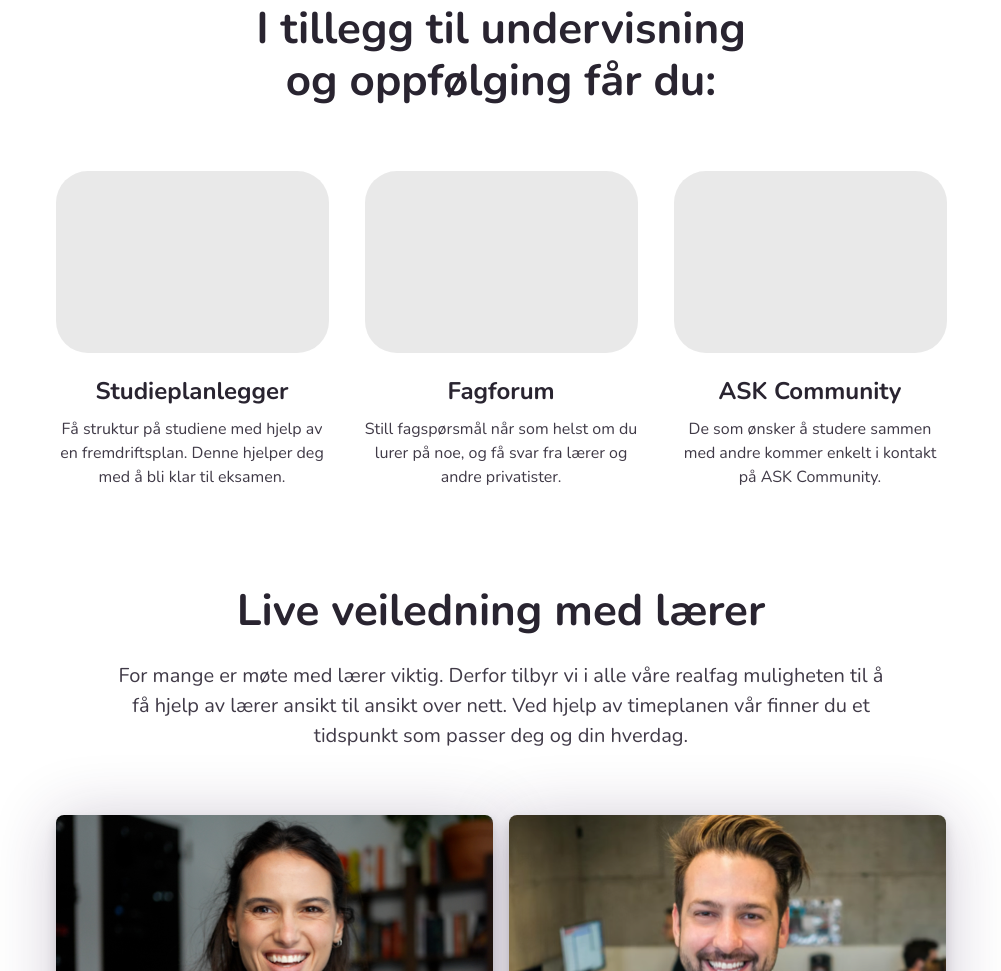
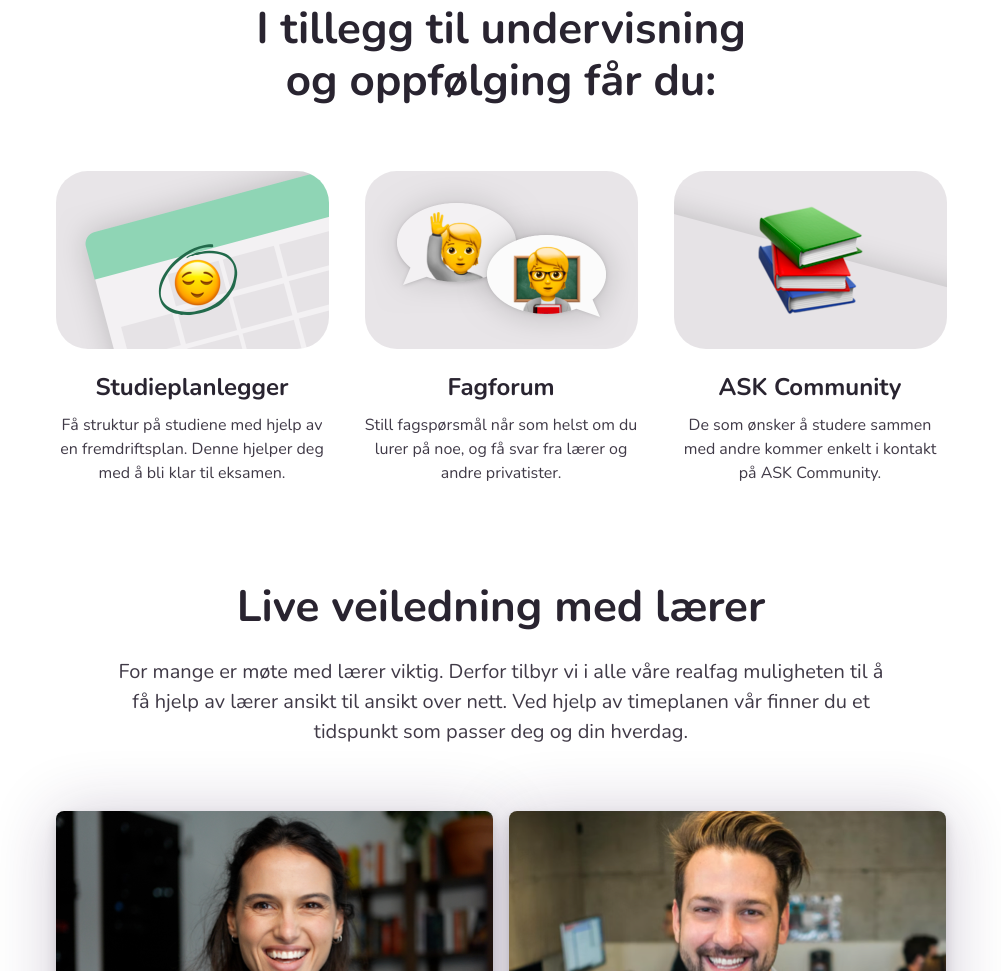
Before and after one commit to breadshaker/asksalgsside, a plain HTML site: page index.html in a window 1280 px wide. Shown: the part 3214-4185 px from the top of the page, without its empty margins (139-1140 px from the left). Drawn offline with nearby package versions, Linux system fonts and the light colour scheme.

Commit message:
Nye bilder til features

```diff
--- a/index.html
+++ b/index.html
@@ -315,7 +315,7 @@
     <div class="features-columns">
 
         <div class="features-col">
-            <img src="img/dummy.jpg" alt="" class="features-col__image">
+            <img src="img/feature_studieplanlegger.png" alt="" class="features-col__image">
             <h3 class="features-col__headline">Studieplanlegger</h3>
             <div class="features-col__body">
                 <p>Få struktur på studiene med hjelp av en fremdriftsplan. Denne hjelper deg med å bli klar til eksamen.</p>
@@ -323,7 +323,7 @@
         </div>
 
         <div class="features-col">
-            <img src="img/dummy.jpg" alt="" class="features-col__image">
+            <img src="img/feature_fagforum.png" alt="" class="features-col__image">
             <h3 class="features-col__headline">Fagforum</h3>
             <div class="features-col__body">
                 <p>Still fagspørsmål når som helst om du lurer på noe, og få svar fra lærer og andre privatister.</p>
@@ -331,7 +331,7 @@
         </div>
 
         <div class="features-col">
-            <img src="img/dummy.jpg" alt="" class="features-col__image">
+            <img src="img/feature_askcommunity.png" alt="" class="features-col__image">
             <h3 class="features-col__headline">ASK Community</h3>
             <div class="features-col__body">
                 <p>De som ønsker å studere sammen med andre kommer enkelt i kontakt  på ASK Community.</p>
```
Also changed, not shown: img/feature_askcommunity.png (added), img/feature_fagforum.png (added), img/feature_studieplanlegger.png (added).
